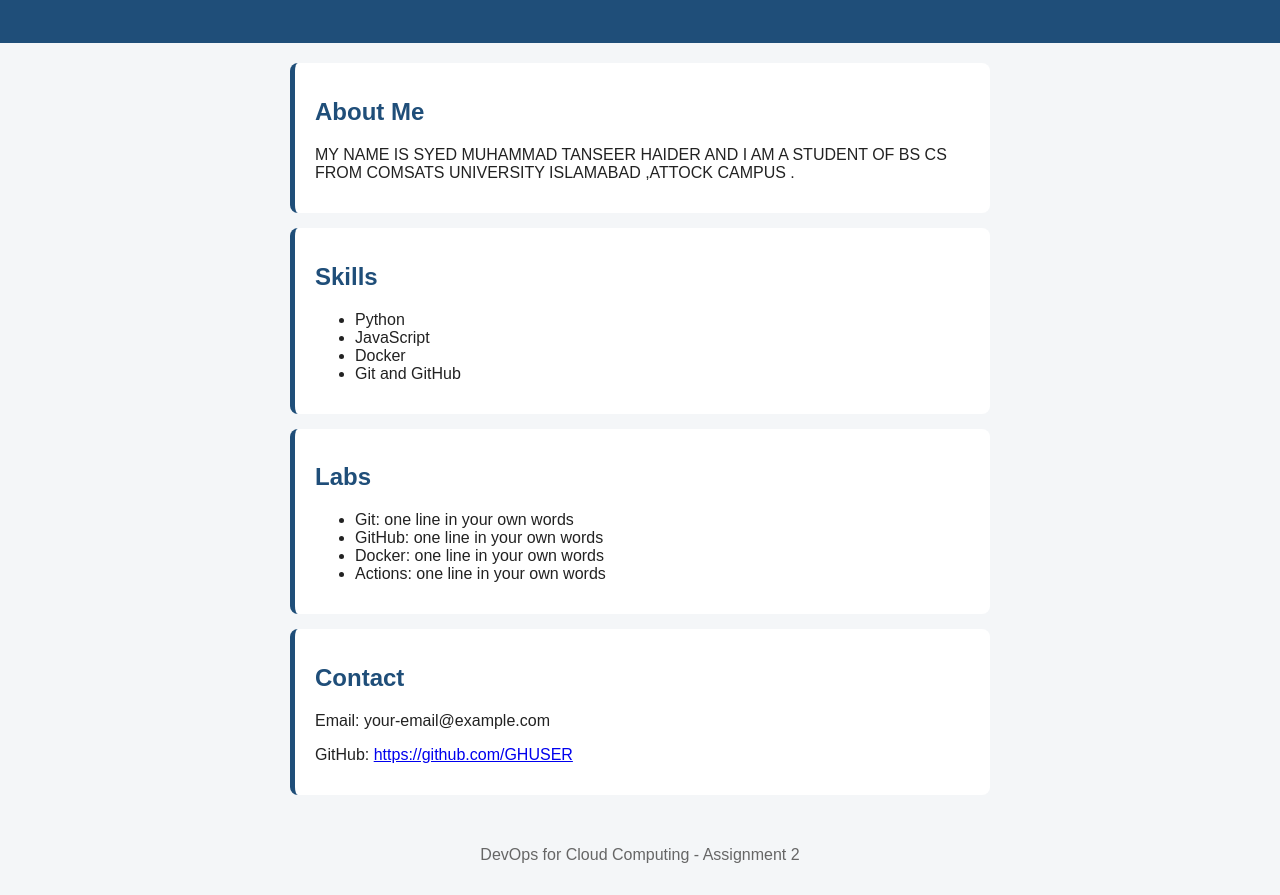
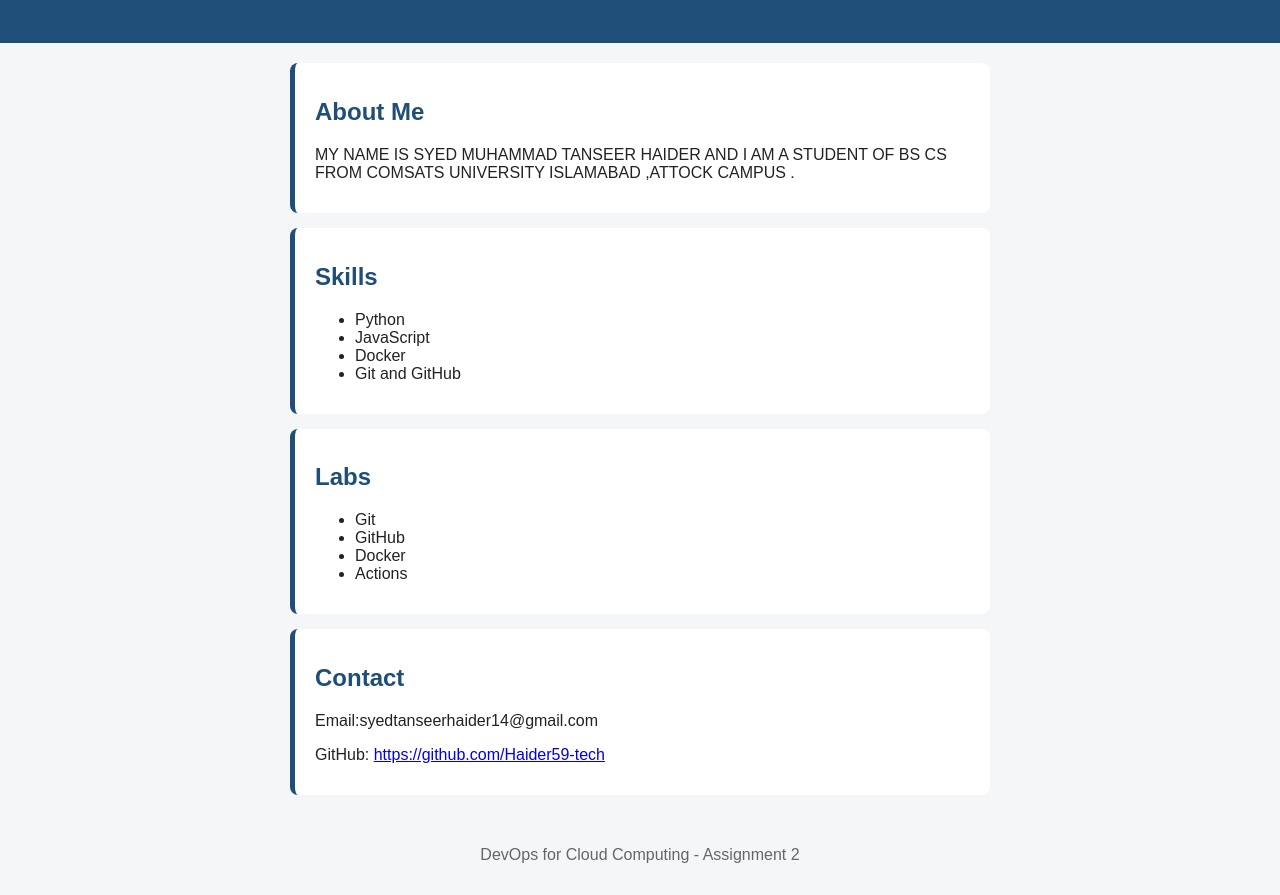
Before and after one commit to Haider59-tech/devops-a2-sp23-bcs-048, a plain HTML site: page index.html in a window 1280 px wide. Shown: the part 131-1026 px from the top of the page. Drawn offline with Linux system fonts and the light colour scheme.

Commit message:
Fix CI checks and keep page content for roll number

```diff
--- a/index.html
+++ b/index.html
@@ -9,7 +9,7 @@
 <body>
   <header>
     <h1>Tanseer Haider</h1>
-    <p>Roll No: SP23-BCS-048</p>
+    <p>Roll No:SP23-BCS-048</p>
   </header>
 
   <main>
@@ -29,16 +29,16 @@
         <section id="labs">
       <h2>Labs</h2>
       <ul>
-        <li>Git: one line in your own words</li>
-        <li>GitHub: one line in your own words</li>
-        <li>Docker: one line in your own words</li>
-        <li>Actions: one line in your own words</li>
+        <li>Git</li>
+        <li>GitHub</li>
+        <li>Docker</li>
+        <li>Actions</li>
       </ul>
     </section>
         <section id="contact">
       <h2>Contact</h2>
-      <p>Email: your-email@example.com</p>
-      <p>GitHub: <a href="https://github.com/GHUSER">https://github.com/GHUSER</a></p>
+      <p>Email:syedtanseerhaider14@gmail.com</p>
+      <p>GitHub: <a href="https://github.com/Haider59-tech">https://github.com/Haider59-tech</a></p>
     </section>
   </main>
 
```
Also changed, not shown: 1 other file.
